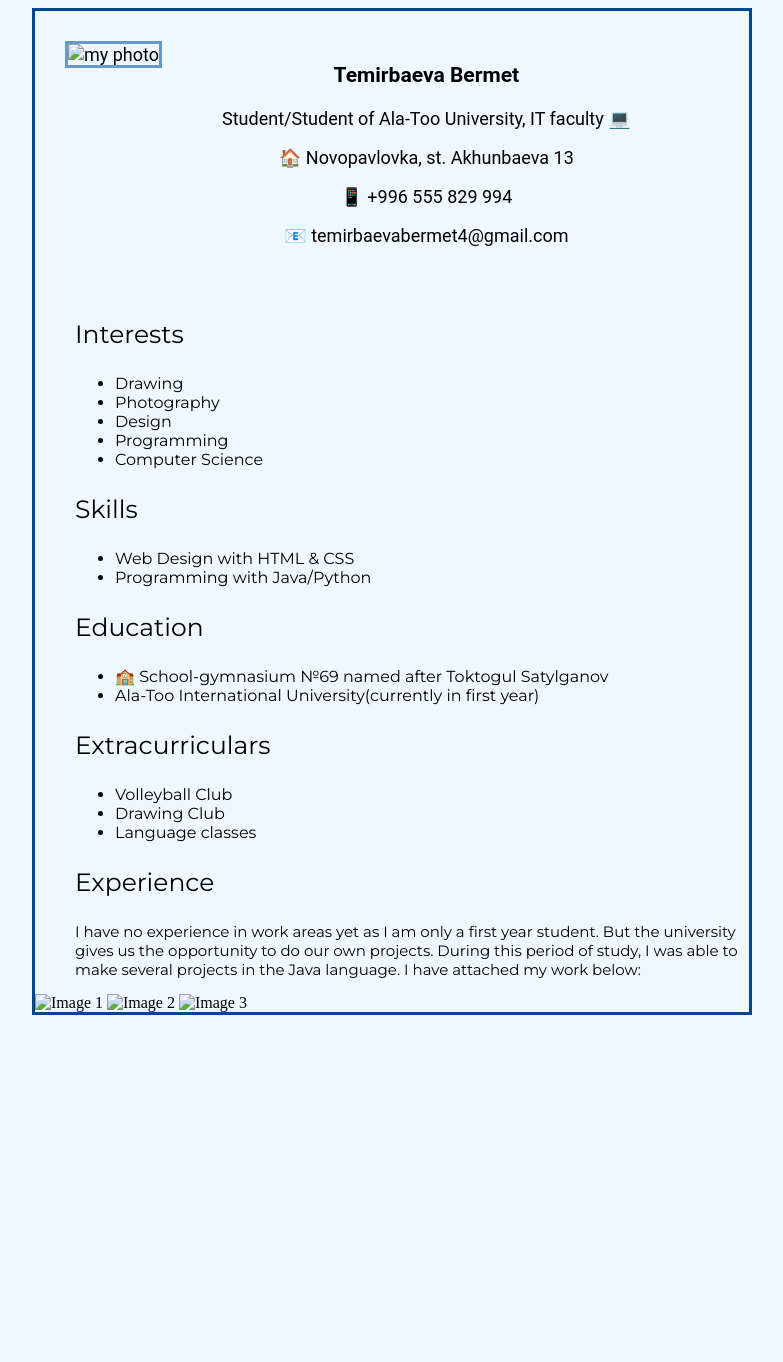
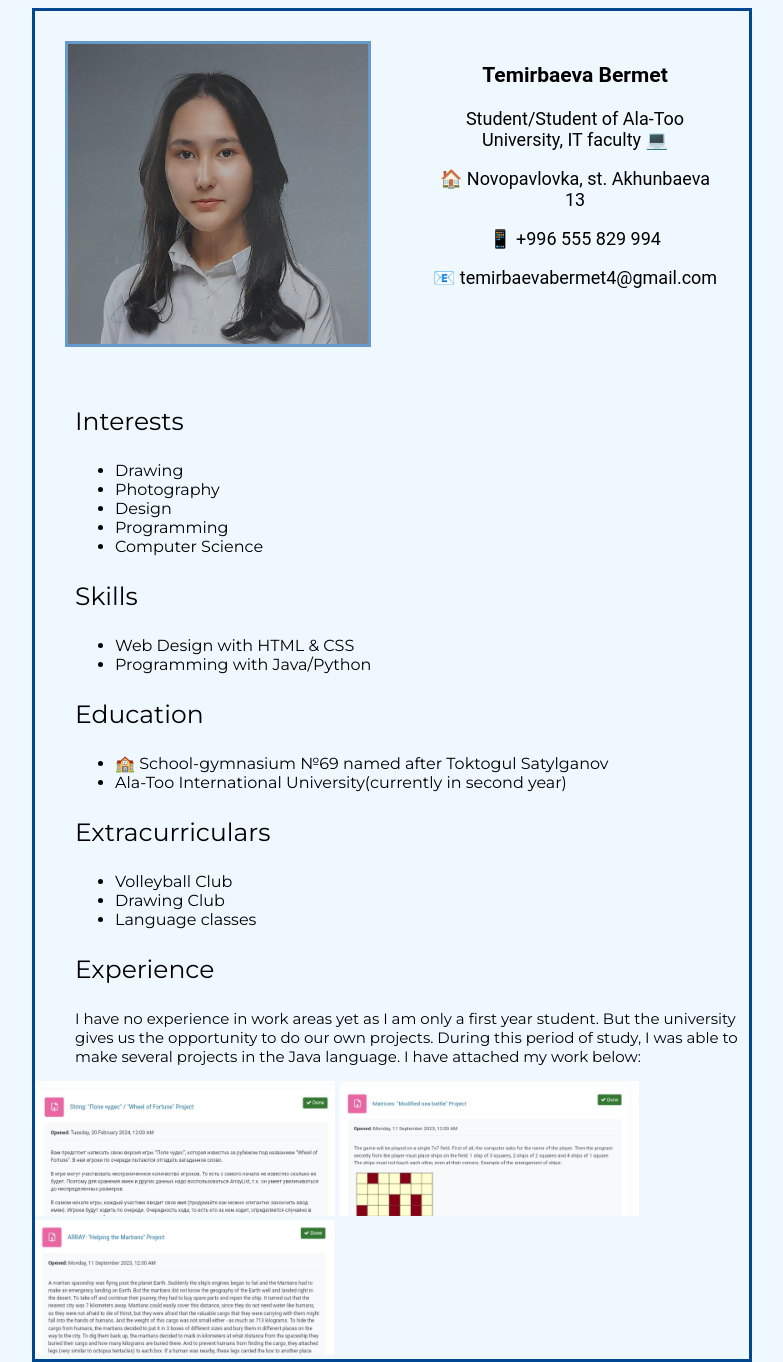
Before and after one commit to temirbaevabermet/https---github.com-temirbaevabermet-CV-web-page, a plain HTML site: page index.html in a window 1280 px wide. Shown: the whole page, without its empty margins (248-1031 px from the left). Before the commit the page ends 1023 px from the top, so only its background shows below. Drawn offline with Linux system fonts and the light colour scheme; files that its build step writes are made by us from their sources.

Commit message:
Write bio

```diff
--- a/index.html
+++ b/index.html
@@ -8,13 +8,13 @@
     <link rel="preconnect" href="https://fonts.googleapis.com">
     <link rel="preconnect" href="https://fonts.gstatic.com" crossorigin>
     <link href="https://fonts.googleapis.com/css2?family=Montserrat:ital,wght@0,100..900;1,100..900&display=swap" rel="stylesheet">
-    <link rel="stylesheet" href="styles/style.css">
+    <link rel="stylesheet" href="css\style.css">
 </head>
 
 <body class="bodyStyle">
     <section class="roboto-regular section2">
         <article class="article1">
-            <img src="images\myPhoto.jpg" alt="my photo" class="myPhoto">
+            <img src="img\myPhoto.jpg" alt="my photo" class="myPhoto">
         </article>
         <article class="article1">
             <h3>Temirbaeva Bermet</h3>
@@ -40,7 +40,7 @@
     <p class="head montserrat margin">Education</p>
     <ul class="montserrat margin">
         <li>🏫 School-gymnasium №69 named after Toktogul Satylganov</li>
-        <li>Ala-Too International University(currently in first year)</li>
+        <li>Ala-Too International University(currently in second year)</li>
     </ul>
     <p class="head montserrat margin">Extracurriculars</p>
     <ul class="montserrat margin">
@@ -51,10 +51,12 @@
     <p class="head montserrat margin">Experience</p>
     <p class="montserrat size margin">I have no experience in work areas yet as I am only a first year student. But the university gives us the opportunity to do our own projects. During this period of study, I was able to make several projects in the Java language. I have attached my work below:</p>
     <div class="image-row2">
-        <img src="images\project1 (1).jpg" alt="Image 1" class="Images2">
-        <img src="images\project1 (2).jpg" alt="Image 2" class="Images2">
-        <img src="images\project1 (3).jpg" alt="Image 3" class="Images2">
+        <img src="img\project1 (1).jpg" alt="Image 1" class="Images2">
+        <img src="img\project1 (2).jpg" alt="Image 2" class="Images2">
+        <img src="img\project1 (3).jpg" alt="Image 3" class="Images2">
     </div>
+
     <div id="footer"></div>
+
 </body>
 </html>
```
